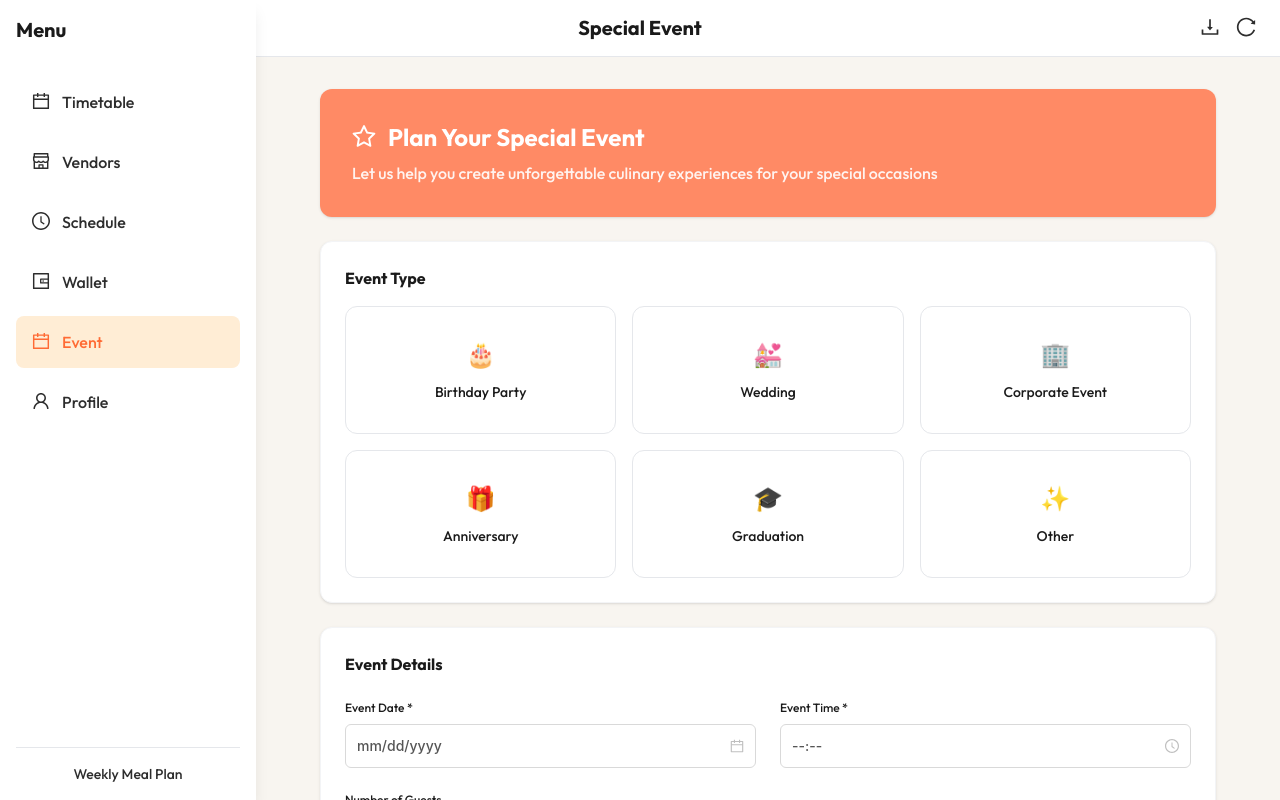
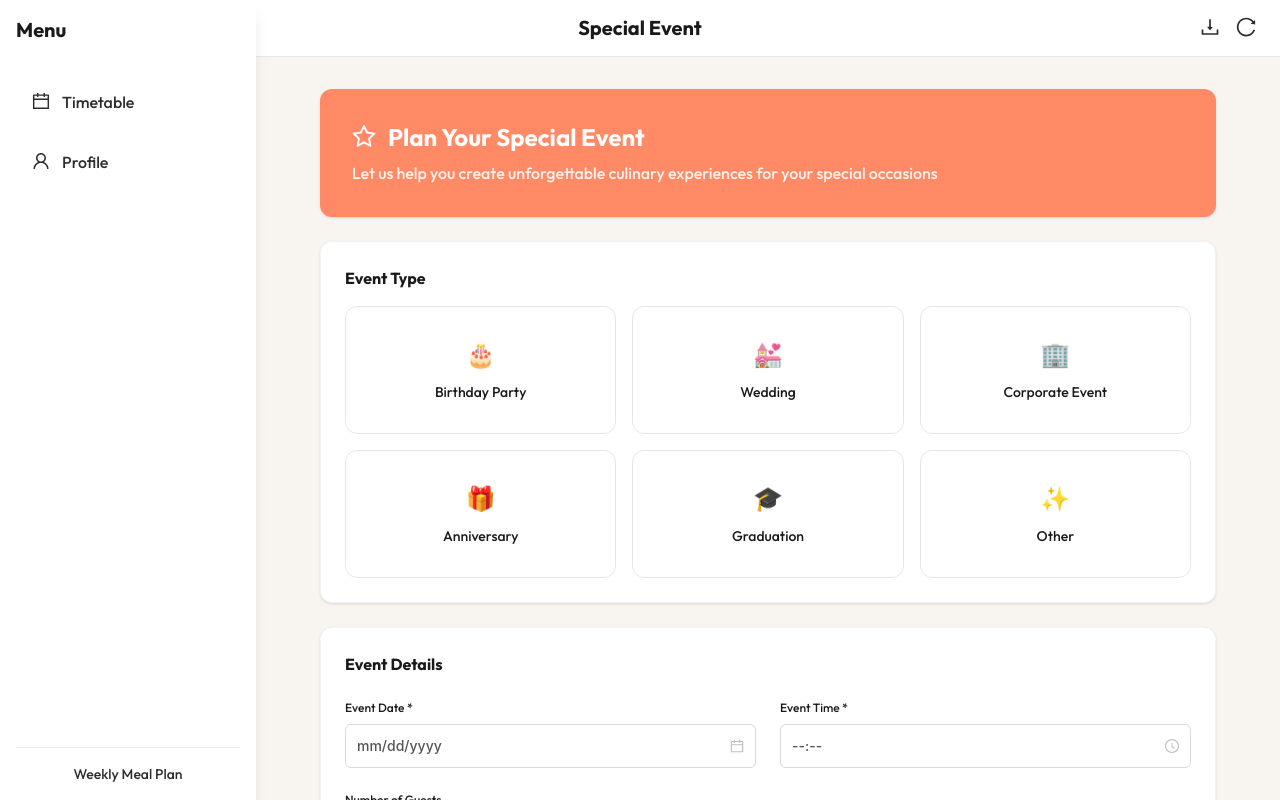
Before and after one commit to easemeals-project/frontend-vercel, a Next.js app: page /shopper/dashboard/event in a window 1280 px wide. Built offline with nearby package versions, Linux system fonts and the light colour scheme; no server answers; what @apollo/client-integration-nextjs would draw is missing.

Commit message:
feat(mvp): hide Vendors, Schedule, Wallet, and Event from sidebar and redirect routes

```diff
--- a/src/app/shopper/dashboard/_components/Sidebar.tsx
+++ b/src/app/shopper/dashboard/_components/Sidebar.tsx
@@ -23,26 +23,27 @@ export default function Sidebar({ isOpen, onClose }: SidebarProps) {
       path: conts.paths.timetable,
       icon: <CalendarOutlined />,
     },
-    {
-      name: "Vendors",
-      path: conts.paths.vendors,
-      icon: <ShopOutlined />,
-    },
-    {
-      name: "Schedule",
-      path: conts.paths.schedule,
-      icon: <ClockCircleOutlined />,
-    },
-    {
-      name: "Wallet",
-      path: conts.paths.wallet,
-      icon: <WalletOutlined />,
-    },
-    {
-      name: "Event",
-      path: conts.paths.event,
-      icon: <CalendarOutlined />,
-    },
+    // Hidden for initial MVP:
+    // {
+    //   name: "Vendors",
+    //   path: conts.paths.vendors,
+    //   icon: <ShopOutlined />,
+    // },
+    // {
+    //   name: "Schedule",
+    //   path: conts.paths.schedule,
+    //   icon: <ClockCircleOutlined />,
+    // },
+    // {
+    //   name: "Wallet",
+    //   path: conts.paths.wallet,
+    //   icon: <WalletOutlined />,
+    // },
+    // {
+    //   name: "Event",
+    //   path: conts.paths.event,
+    //   icon: <CalendarOutlined />,
+    // },
     {
       name: "Profile",
       path: conts.paths.profile,
--- a/src/middleware.ts
+++ b/src/middleware.ts
@@ -83,10 +83,17 @@ export async function middleware(request: NextRequest) {
 
     const homeUrl = new URL(homeUrlStr, request.url);
 
-    // Redirect logged-in users from landing page (/), /shopper root, or public auth pages directly to timetable/home
+    // Redirect logged-in users from landing page (/), /shopper root, hidden MVP routes, or public auth pages directly to timetable/home
+    const hiddenMvpRoutes = [
+      path.vendors,
+      path.schedule,
+      path.wallet,
+      path.event,
+    ];
     if (
       pathname === "/" ||
       pathname === path.shopper ||
+      hiddenMvpRoutes.some((route) => pathname.startsWith(route)) ||
       (publicAuthRoutes.some((route) => pathname.startsWith(route)) &&
         !(pathname.startsWith(path.verify_email) && searchParams.get("verified") === "true"))
     ) {
```
